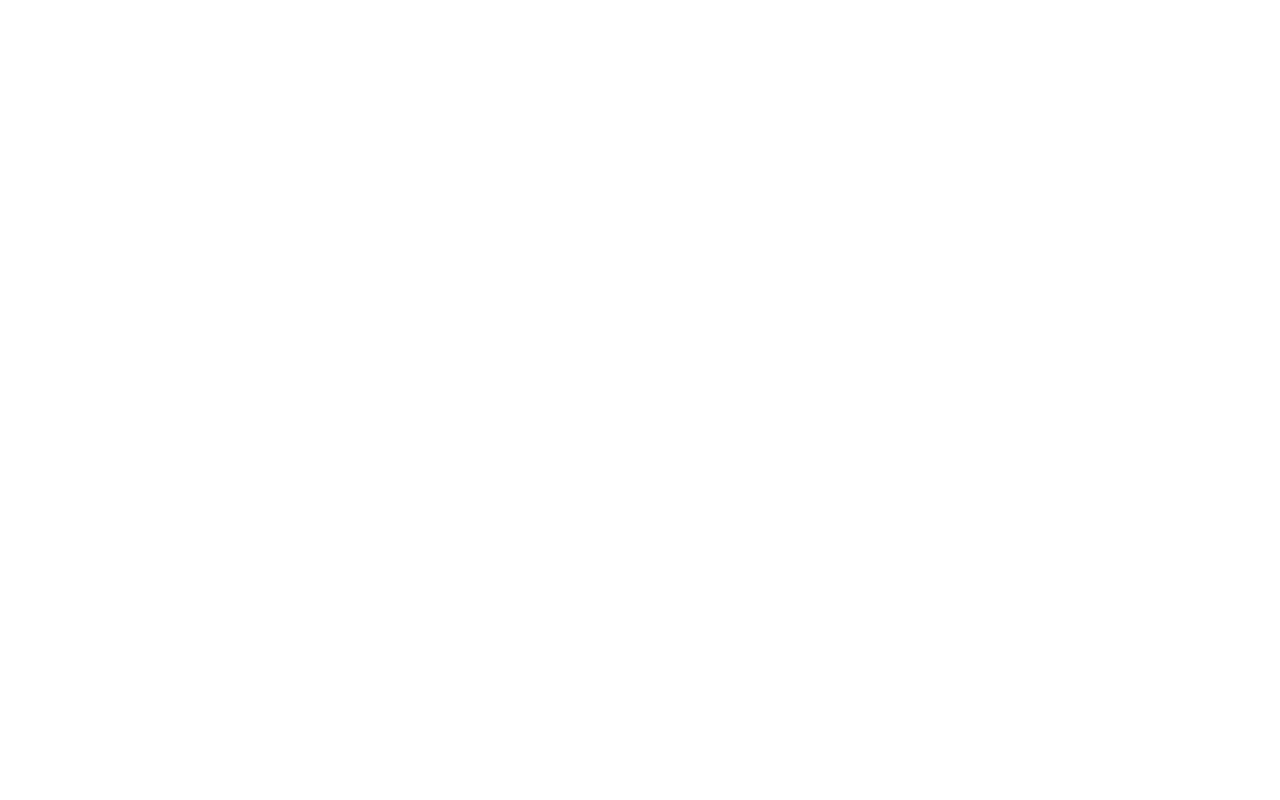
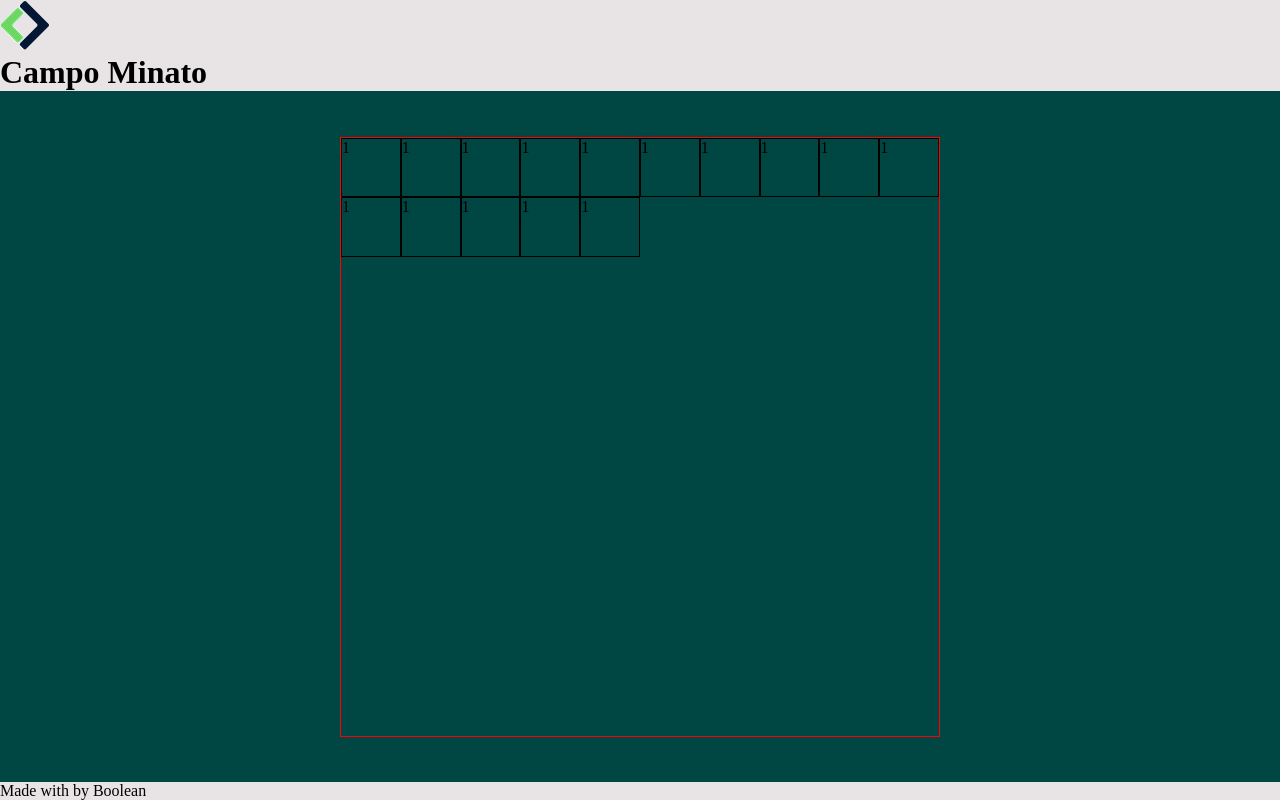
Before and after one commit to JohnQuimson/js-campominato-grid, a plain HTML site: page index.html in a window 1280 px wide. Drawn offline with Linux system fonts and the light colour scheme.

Commit message:
feat: setup html & css

```diff
--- a/css/style.css
+++ b/css/style.css
@@ -3,3 +3,37 @@
   padding: 0;
   box-sizing: border-box;
 }
+
+body {
+  height: 100vh;
+  display: flex;
+  flex-direction: column;
+}
+
+header,
+footer {
+  background-color: #e8e4e6;
+}
+
+main {
+  flex-grow: 1;
+  background-color: #004643;
+  display: flex;
+  align-items: center;
+  justify-content: center;
+}
+
+.board {
+  border: 1px solid red;
+  height: 600px;
+  width: 600px;
+  display: flex;
+  flex-wrap: wrap;
+  align-content: start;
+}
+
+.cell {
+  height: calc(100% / 10);
+  width: calc(100% / 10);
+  border: 1px solid black;
+}
--- a/index.html
+++ b/index.html
@@ -7,6 +7,32 @@
     <link rel="stylesheet" href="css/style.css" />
   </head>
   <body>
+    <header>
+      <img src="img/Logo.png" alt="" />
+      <h1>Campo Minato</h1>
+    </header>
+    <main>
+      <div class="board">
+        <div class="cell">1</div>
+        <div class="cell">1</div>
+        <div class="cell">1</div>
+        <div class="cell">1</div>
+        <div class="cell">1</div>
+        <div class="cell">1</div>
+        <div class="cell">1</div>
+        <div class="cell">1</div>
+        <div class="cell">1</div>
+        <div class="cell">1</div>
+        <div class="cell">1</div>
+        <div class="cell">1</div>
+        <div class="cell">1</div>
+        <div class="cell">1</div>
+        <div class="cell">1</div>
+      </div>
+    </main>
+    <footer>
+      <p>Made with by Boolean</p>
+    </footer>
     <script src="js/main.js"></script>
   </body>
 </html>
```
